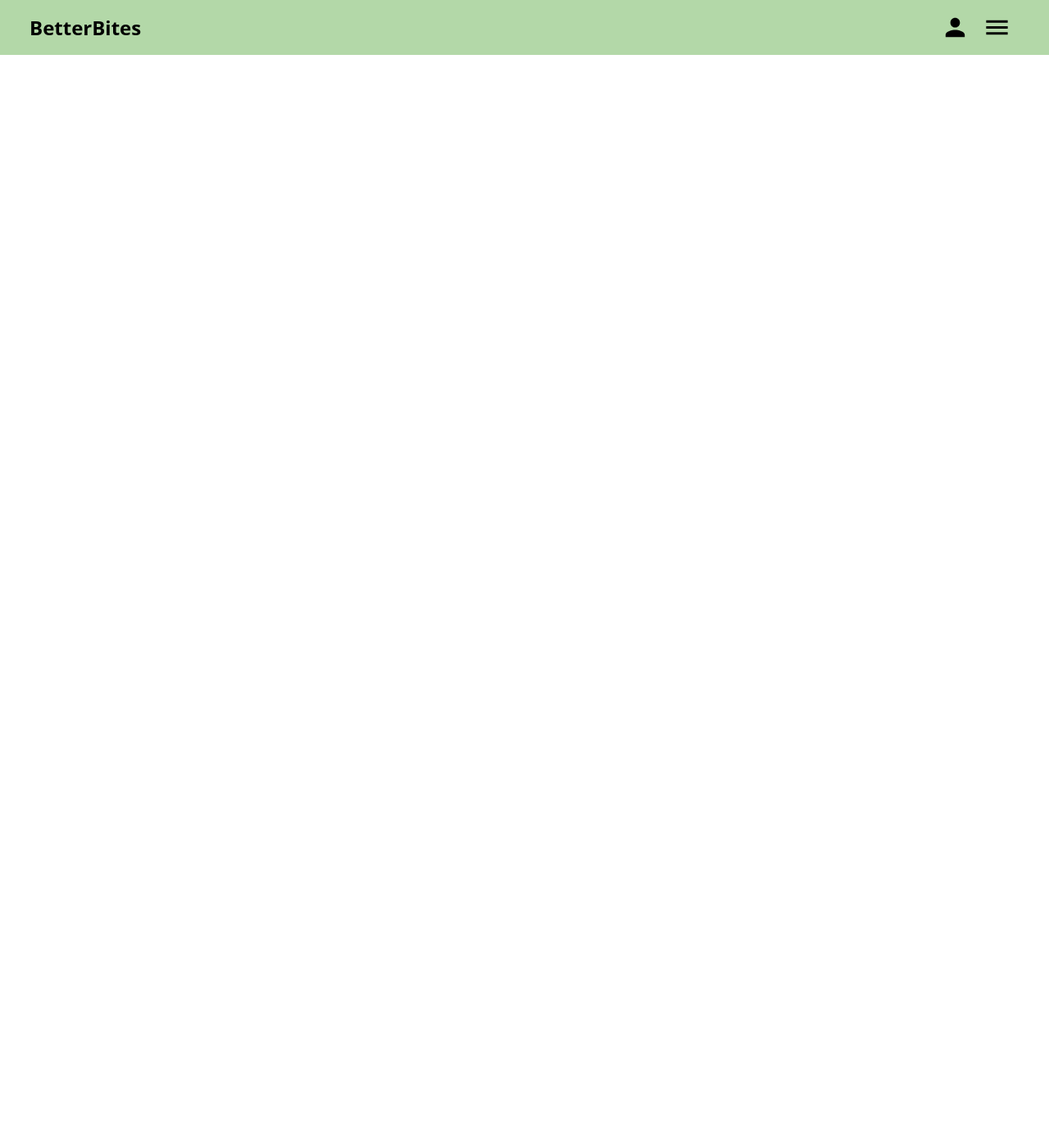
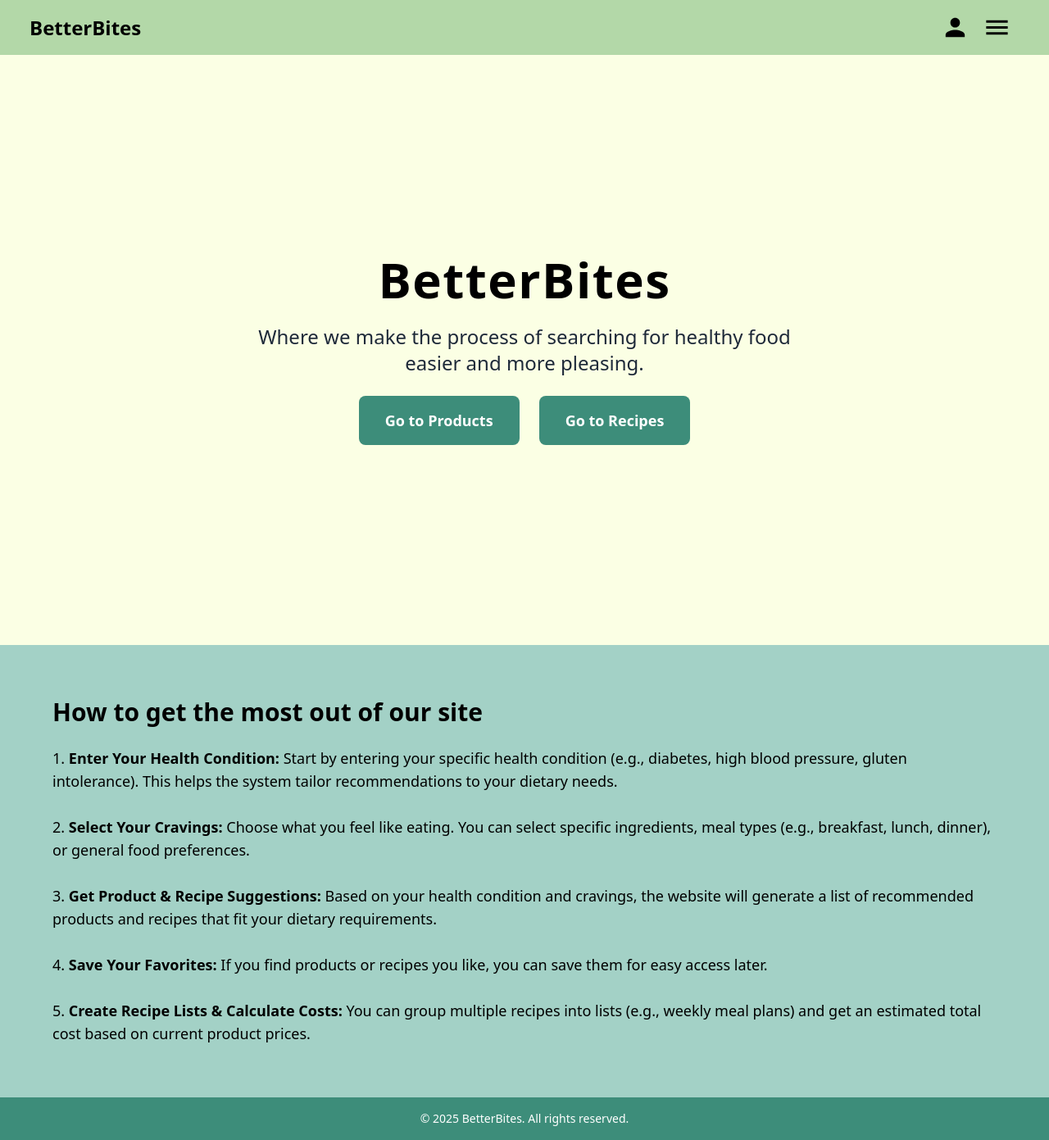
Before and after one commit to ScripterEve/HT11, a React (Vite) app in the folder frontend/: page / in a window 1280 px wide. Shown: the whole page at 82% size. Before the commit the page ends 800 px from the top, so only its background shows below. Built offline with nearby package versions, Linux system fonts and the light colour scheme.

Commit message:
homepage

```diff
--- a/frontend/src/App.jsx
+++ b/frontend/src/App.jsx
@@ -1,10 +1,18 @@
 import React from "react";
 import NavBar from "./components/NavBar.jsx"
+import HomePage from "./components/HomePage.jsx";
+import { Route, Routes } from "react-router-dom";
 
 function App() {
   return (
     <>
       <NavBar />
+      <Routes>
+        <Route path="/" element={<HomePage />}></Route>
+        {/* <Route path=""  element={}></Route>
+        <Route path=""  element={}></Route>
+        <Route path=""  element={}></Route> */}
+      </Routes>
     </>
   );
 }
--- /dev/null
+++ b/frontend/src/components/HomePage.jsx
@@ -0,0 +1,62 @@
+import React from 'react';
+// import Products from "./components/Products.jsx";
+// import Recipes from "./components/Recipess.jsx";
+import { useNavigate } from "react-router-dom";
+
+const HomePage = () => {
+
+  const navigate = useNavigate();
+
+  return (
+    <div className="min-h-screen flex flex-col">
+      {/* First section taking 90% of the screen height */}
+      <div className="h-[90vh] flex items-center justify-center bg-[#FBFFE4] p-16">
+        <div className="text-center max-w-2xl">
+          <h1 className="text-6xl font-extrabold text-black tracking-wide mb-6">
+            BetterBites
+          </h1>
+          <p className="text-2xl text-gray-800 mb-6">
+            Where we make the process of searching for healthy food easier and more pleasing.
+          </p>
+          <div className="flex justify-center space-x-6">
+            <button
+              onClick={() => navigate('/products')}
+              className="bg-[#3D8D7A] text-white px-8 py-4 rounded-lg text-lg font-semibold hover:bg-[#317865] transition"
+            >
+              Go to Products
+            </button>
+            <button
+              onClick={() => navigate('/recipes')}
+              className="bg-[#3D8D7A] text-white px-8 py-4 rounded-lg text-lg font-semibold hover:bg-[#317865] transition"
+            >
+              Go to Recipes
+            </button>
+          </div>
+        </div>
+      </div>
+
+      {/* Blue Background Section with Left-Aligned Text */}
+      <div className="bg-[#A3D1C6] p-16">
+        <h1 className="text-3xl font-bold text-left mb-6">How to get the most out of our site</h1>
+        <p className="text-lg text-left">
+          1. <strong>Enter Your Health Condition:</strong> Start by entering your specific health condition (e.g., diabetes, high blood pressure, gluten intolerance). This helps the system tailor recommendations to your dietary needs.
+          <br /><br />
+          2. <strong>Select Your Cravings:</strong> Choose what you feel like eating. You can select specific ingredients, meal types (e.g., breakfast, lunch, dinner), or general food preferences.
+          <br /><br />
+          3. <strong>Get Product & Recipe Suggestions:</strong> Based on your health condition and cravings, the website will generate a list of recommended products and recipes that fit your dietary requirements.
+          <br /><br />
+          4. <strong>Save Your Favorites:</strong> If you find products or recipes you like, you can save them for easy access later.
+          <br /><br />
+          5. <strong>Create Recipe Lists & Calculate Costs:</strong> You can group multiple recipes into lists (e.g., weekly meal plans) and get an estimated total cost based on current product prices.
+        </p>
+      </div>
+
+      {/* Mini Footer Section */}
+      <div className="bg-[#3D8D7A] text-white text-center py-4 mt-auto">
+        <p className="text-sm">&copy; 2025 BetterBites. All rights reserved.</p>
+      </div>
+    </div>
+  );
+};
+
+export default HomePage;
--- a/frontend/src/main.jsx
+++ b/frontend/src/main.jsx
@@ -3,9 +3,11 @@ import { StrictMode } from "react";
 import { createRoot } from "react-dom/client";
 import "./index.css";
 import App from "./App.jsx";
-
+import { BrowserRouter } from 'react-router-dom'
 createRoot(document.getElementById("root")).render(
-  <StrictMode>
+  <BrowserRouter>
+    <StrictMode>
     <App />
   </StrictMode>
+  </BrowserRouter>
 );
```
Also changed, not shown: 1 other file (tests, documents, lock files or other folders).
